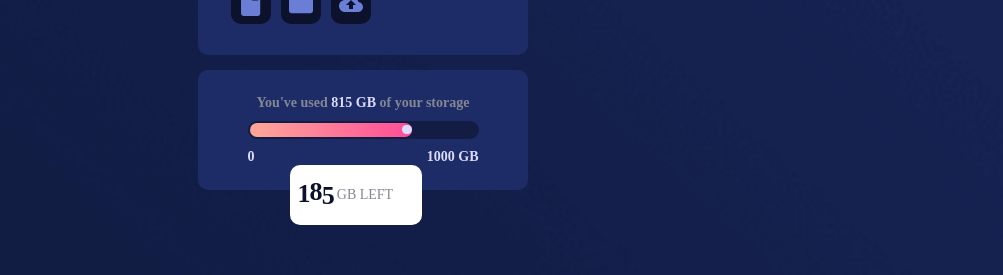
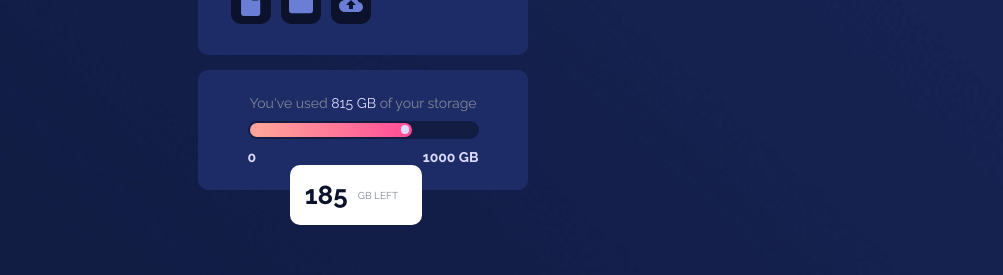
Before and after one commit to Andy-devCode/fylo-data-storage, a plain HTML site: page index.html in a window 1280 px wide. Shown: the part 355-630 px from the top of the page, without its empty margins (277-1280 px from the left). Drawn offline with Linux system fonts and the light colour scheme.

Commit message:
gitignore1

```diff
--- a/CSS/desktop.css
+++ b/CSS/desktop.css
@@ -1,6 +1,5 @@
 body{
     background-image: url();
-
 }
 main{
     grid-template-columns: auto auto;
@@ -28,12 +27,6 @@ main{
     left: calc(55%);
     border-radius:10px 10px 0 10px ;
     top: -45px;
-    gap: 20px;
-}
-.first-text .first-text--3{
-    position: absolute;
-    right: -7px;
-    bottom: 8px;
 }
 .triangle{
     position: absolute;
--- a/CSS/style.css
+++ b/CSS/style.css
@@ -9,6 +9,7 @@
     padding: 0;
     margin: 0;
     box-sizing: border-box;
+    font-family: 'Raleway', sans-serif;
     font-size: 14px;
 }
 body{
@@ -80,6 +81,7 @@ main{
 }
 .storage-used>h3{
     color: var(--GrayishBlue);
+    font-weight: 400;
 }
 .storage-used>h3 span{
     color: var(--PaleBlue);
@@ -115,9 +117,10 @@ main{
 .progress-bar .ball{
     display: inline-block;
     height: 65%;
-    width: 10px;
+    width: 8px;
     background-color: var(--PaleBlue);
     border-radius: 50px;
+    margin-right: 2.3px;
 }
 .storage-used--bar .under-text{
     width: 70%;
@@ -141,28 +144,11 @@ main{
     left: calc(50% - 22%);
     color: var(--GrayishBlue);
 }
-.storage-left .first-text{
-    display: flex;
-    align-content: center;
-    height: 55%;
-    width: 13%;
-    position: relative;
-}
-.first-text p{
+.first-text {
     font-size: 26px;
     font-weight: bold;
     color: var(--VeryDarkBlue);
 }
-.first-text .first-text--1{
-    position: absolute;
-    left: -12px;
+.second-text{
+    font-size: 10px;
 }
-.first-text .first-text--2{
-    position: absolute;
-    top: -1.3px;
-}
-.first-text .first-text--3{
-    position: absolute;
-    right: -8px;
-    bottom: 1px;
-}
--- a/index.html
+++ b/index.html
@@ -6,7 +6,10 @@
     <meta name="viewport" content="width=device-width, initial-scale=1.0">
     <link rel="stylesheet" href="/CSS/style.css">
     <link rel="stylesheet" href="/CSS/desktop.css" media="(min-width:1440px)">
-    <title>Document</title>
+    <link rel="preconnect" href="https://fonts.googleapis.com">
+    <link rel="preconnect" href="https://fonts.gstatic.com" crossorigin>
+    <link href="https://fonts.googleapis.com/css2?family=Raleway:wght@400;700&display=swap" rel="stylesheet">
+    <title>Data-storage</title>
 </head>
 <body>
     <main>
@@ -39,11 +42,7 @@
                 </div>
             </div>
             <div class="storage-left">
-                <div class="first-text">
-                    <p class="first-text--1">1</p>
-                    <p class="first-text--2">8</p>
-                    <p class="first-text--3">5</p>
-                </div>
+                <p class="first-text">185</p>
                 <p class="second-text">GB LEFT</p>
                 <div class="triangle"></div>
             </div>
```
Also changed, not shown: 1 other file.
